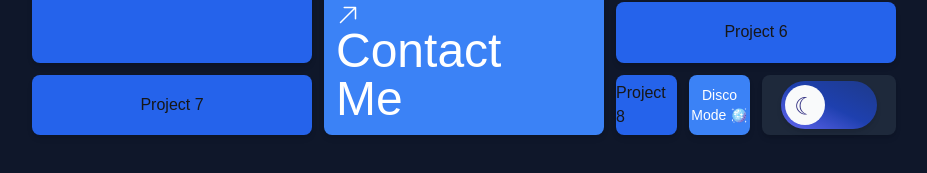
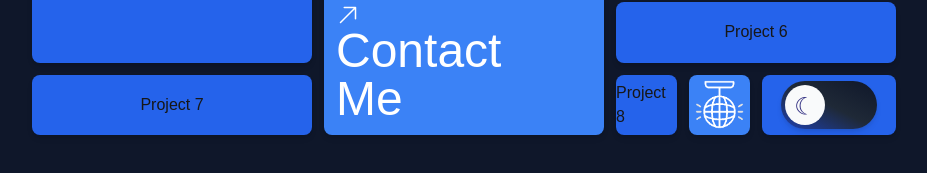
Before and after one commit to ernkerr/dev-portfolio, a Next.js app: page / in a window 1280 px wide. Shown: the part 585-758 px from the top of the page, without its empty margins (176-1103 px from the left). Built offline with nearby package versions, Linux system fonts and the light colour scheme.

Commit message:
disco ball

```diff
--- a/src/components/BentoSphere.tsx
+++ b/src/components/BentoSphere.tsx
@@ -1,10 +1,13 @@
 "use client";
 
 import { useState, useEffect } from "react";
+import Script from "next/script";
 import Image from "next/image";
 import ern from "../../public/erin.jpg";
+import disco from "../../public/disco.svg";
 
 import DarkModeToggle from "./DarkModeToggle";
+import Disco from "./Disco";
 
 // project 0: Nav bar (ERIN KERR in left side, PROJECTS< ABOUT & CONTACT ON LEFT)
 
@@ -348,10 +351,10 @@ const BentoSphere = () => {
           {/* disco mode */}
           <div className="col-span-1 row-span-1 bg-blue-500 flex items-center justify-center rounded-lg shadow-md">
             <button onClick={toggleDiscoMode} className=" text-white text-sm">
-              {discoMode ? "Turn Off Disco Mode" : "Disco Mode 🪩"}
+              <Disco />
             </button>
           </div>
-          <div className="col-span-2 row-span-1 dark:bg-slate-800 flex items-center justify-center rounded-lg shadow-md">
+          <div className="col-span-2 row-span-1 bg-blue-600 flex items-center justify-center rounded-lg shadow-md">
             <DarkModeToggle />
           </div>
         </div>
--- a/src/components/DarkModeToggle.tsx
+++ b/src/components/DarkModeToggle.tsx
@@ -21,10 +21,12 @@ function DarkModeToggle() {
           onChange={() => setIsDarkMode(!isDarkMode)}
           className="sr-only peer"
         ></input>
-        <div className="group peer ring-0 bg-gradient-to-tr from-indigo-500 via-blue-800 to-blue-900 rounded-full outline-none duration-300 after:duration-300 w-24 h-12 shadow-md peer-focus:outline-none after:content-['☽'] after:text-indigo-900 after:text-2xl  after:rounded-full after:absolute after:bg-gray-50 after:outline-none after:h-10 after:w-10 after:top-1 after:left-1 after:-rotate-180 after:flex after:justify-center after:items-center peer-checked:after:translate-x-12 peer-checked:after:content-['☼'] peer-hover:after:scale-95 peer-checked:after:rotate-0 peer-checked:bg-gradient-to-tr peer-checked:from-yellow-100 peer-checked:via-yellow-400 peer-checked:to-yellow-500 peer-checked:after:text-amber-500 peer-checked:after:text-xl"></div>
+        <div className="group peer ring-0 bg-gradient-to-tr from-blue-800 via-gray-800 to-slate-900 rounded-full outline-none duration-300 after:duration-300 w-24 h-12 shadow-md peer-focus:outline-none after:content-['☽'] after:text-indigo-900 after:text-2xl  after:rounded-full after:absolute after:bg-gray-50 after:outline-none after:h-10 after:w-10 after:top-1 after:left-1 after:-rotate-180 after:flex after:justify-center after:items-center peer-checked:after:translate-x-12 peer-checked:after:content-['☼'] peer-hover:after:scale-95 peer-checked:after:rotate-0 peer-checked:bg-gradient-to-tr peer-checked:from-yellow-100 peer-checked:via-yellow-400 peer-checked:to-yellow-500 peer-checked:after:text-amber-500 peer-checked:after:text-xl"></div>
       </label>
     </>
   );
 }
 
 export default DarkModeToggle;
+
+//  from-blue-800 via-blue-500 to-blue-400
--- /dev/null
+++ b/src/components/Disco.tsx
@@ -0,0 +1,11 @@
+export default function () {
+  return (
+    <div className="w-full h-full flex justify-center items-center">
+      <img
+        src="/disco.gif"
+        alt="Disco animation"
+        className="w-full h-full object-contain"
+      />
+    </div>
+  );
+}
```
Also changed, not shown: public/disco.gif (added).
